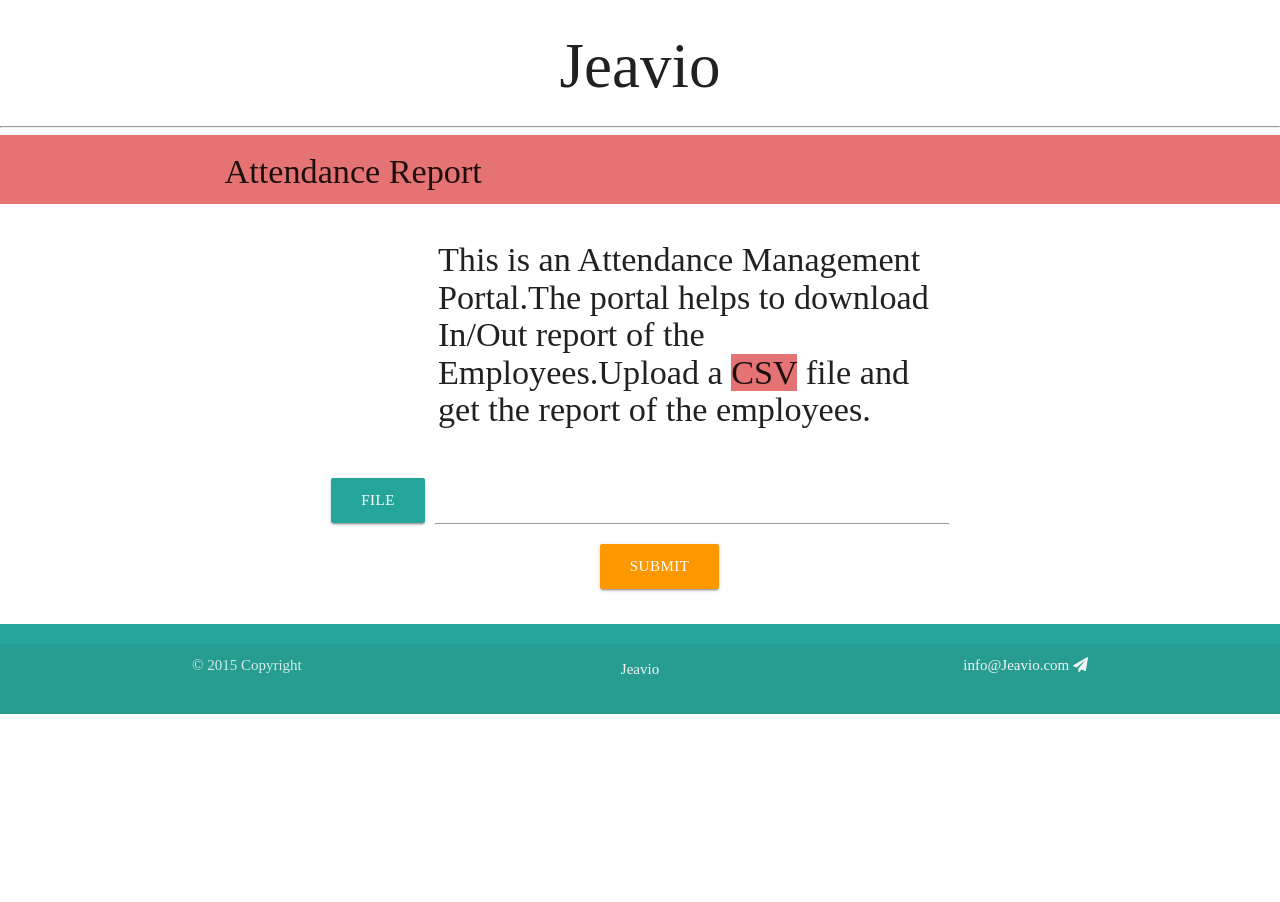
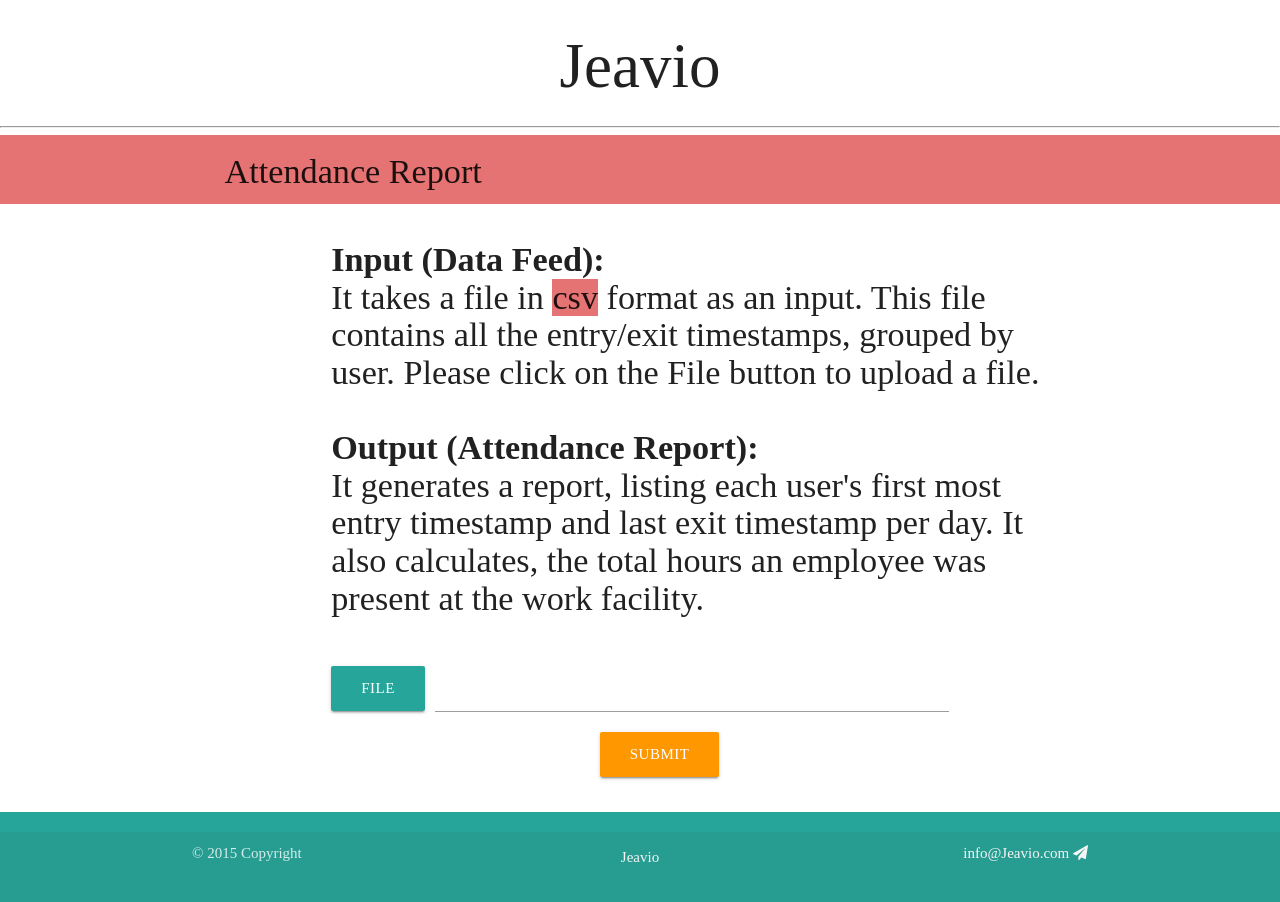
Before and after one commit to prit2596/Jeavio-AttendanceManagement, a PHP site: page / in a window 1280 px wide. Before the commit the page ends 714 px from the top, so only its background shows below. Run offline with PHP 8.4, Linux system fonts and the light colour scheme; data that the repository does not hold is empty; some libraries are stand-ins or nearby versions; some web fonts are replaced.

Commit message:
changed ReadMe file and text layout on index.php

```diff
--- a/index.php
+++ b/index.php
@@ -95,7 +95,7 @@ require_once('format.php');
                   {
                     //echo $name.$date."<br/>";
                     $dur=duration($time,'21:00');
-                    $insertQuery="INSERT INTO `attendaance_sheet`(`Id`,`Emp_ID`,`Emp_Name`,`Date`,`In_Time`,`Out_Time`,`Duration`) VALUES (NULL,$id,'$name','$dt','$time', '21:00:00',$dur)";
+                    $insertQuery="INSERT INTO `attendaance_sheet`(`Id`,`Emp_ID`,`Emp_Name`,`Date`,`In_Time`,`Out_Time`,`Duration`) VALUES (NULL,$id,'$name','2017-11-1','$time', '21:00:00',$dur)";
                     if($mysqli->query($insertQuery)===TRUE)
                     {
                       //echo "inserted <br/>";
@@ -178,8 +178,15 @@ require_once('format.php');
         </div>
       </div>
       <div class="row">
-        <div class="col s5 push-s4">
-          <h4 class="text-left">This is an Attendance Management Portal.The portal helps to download In/Out report of the Employees.Upload a <span class="red lighten-2">CSV</span> file and get the report of the employees.</h4>
+        <div class="col s7 push-s3">
+          <h4 class="text-left"><b>Input (Data Feed):</b><br/>
+                    It takes a file in <span class="red lighten-2">csv</span> format as an input. This file contains all the entry/exit timestamps, grouped by user.
+                    Please click on the File button to upload a file.
+                    <br/><br>
+                    <b>Output (Attendance Report):</b><br>
+                    It generates a report, listing each user's first most entry timestamp and last exit timestamp per day.  It also calculates, the total hours an employee was present at the work facility.
+
+                  </h4>
         </div>
       </div>
 
```
Also changed, not shown: README.md.
